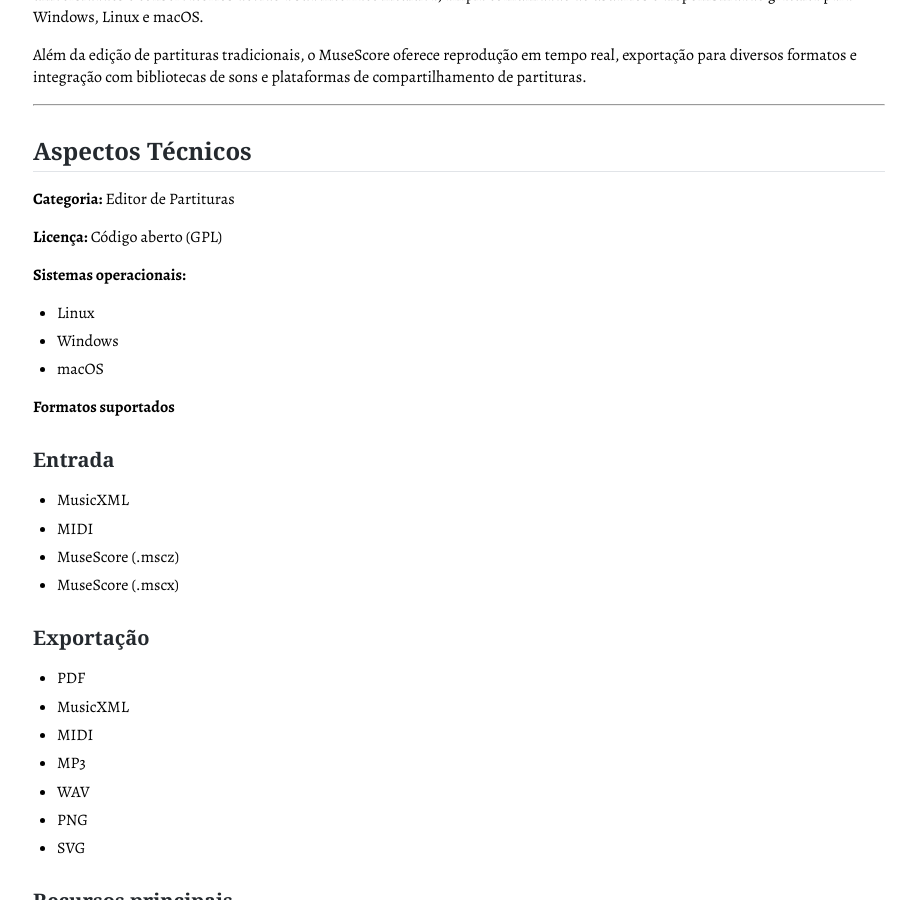
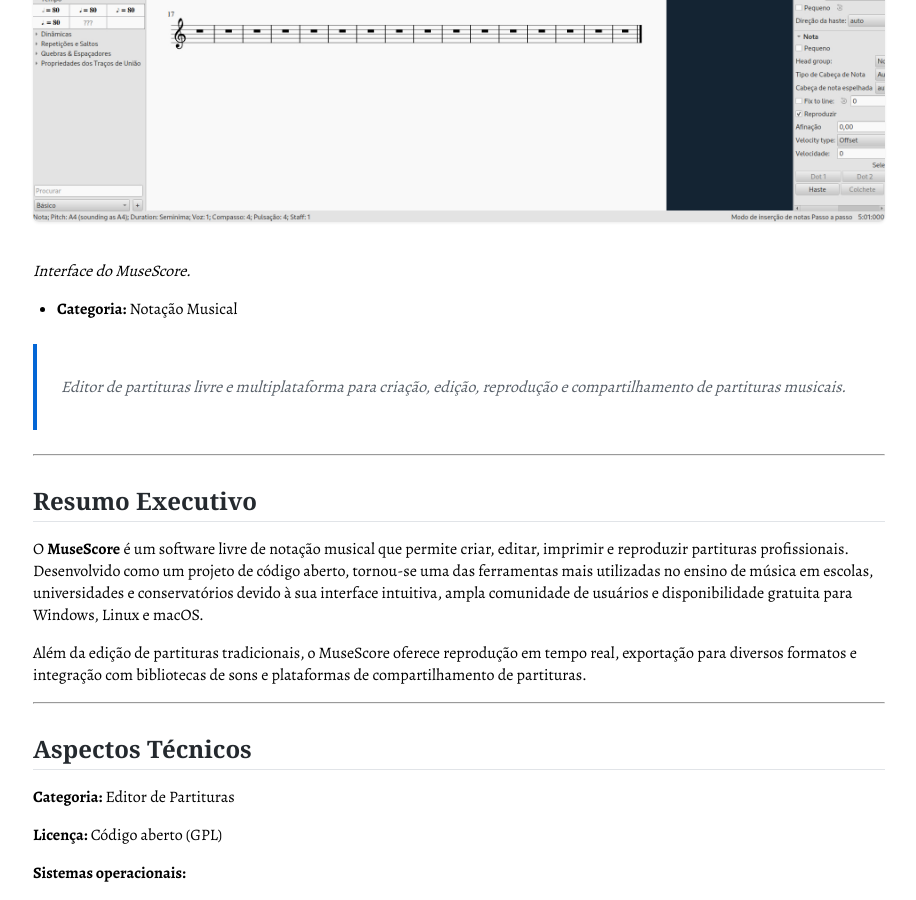
Before and after one commit to remus-livre/remus-livre.github.io, a Jekyll site: the page built from recursos/musescore.md, in a window 1280 px wide and 900 px high, scrolled down 494 px. Shown: the whole window, without its empty margins (181-1097 px from the left). Built offline with Jekyll 4.4.1, drawn with Linux system fonts in a browser that asks for light colours; some web fonts are replaced; our own code applies the rules of GitHub Pages for plain Markdown files.

Commit message:
Update MuseScore documentation with metadataAdiciona front matter e imagem à ficha do MuseScore
Added layout and title metadata to MuseScore documentation.

```diff
--- a/recursos/musescore.md
+++ b/recursos/musescore.md
@@ -1,4 +1,15 @@
+---
+layout: default
+title: MuseScore
+---
+
 # MuseScore
+
+![MuseScore](../../imagens/notacao/notacao-musescore.jpg)
+
+*Interface do MuseScore.*
+
+- **Categoria:** Notação Musical
 
 > Editor de partituras livre e multiplataforma para criação, edição, reprodução e compartilhamento de partituras musicais.
 
```
